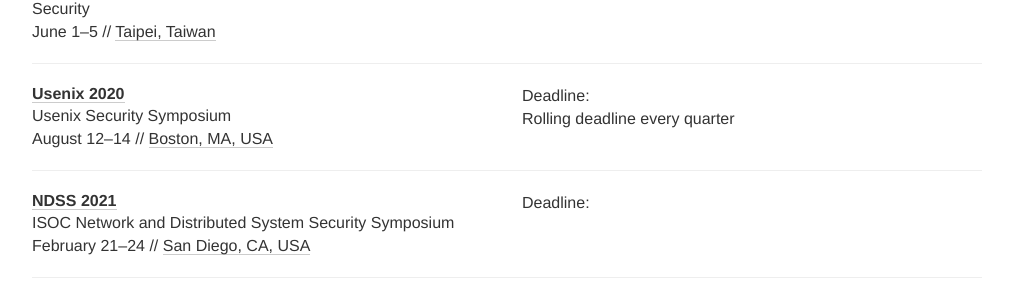
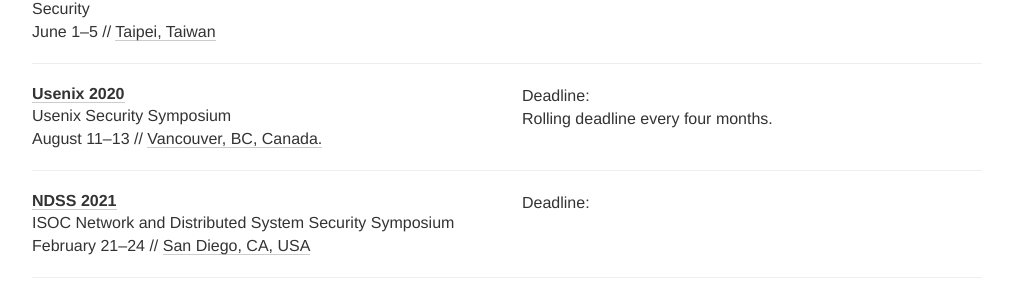
Before and after one commit to sec-deadlines/sec-deadlines.github.io, a Jekyll site: the page built from index.html, in a window 1280 px wide and 900 px high, scrolled down 539 px. Shown: the part 150-449 px from the top of the window, without its empty margins (133-1146 px from the left). Built offline with Jekyll 4.4.1, drawn with Linux system fonts in a browser that asks for light colours; nearby versions of some CDN libraries; comment, search, counter and statistics services are not loaded.

Commit message:
Update Usenix deadlines. Fix #52

```diff
--- a/_data/conferences.yml
+++ b/_data/conferences.yml
@@ -48,16 +48,13 @@
 - name: Usenix
   description: Usenix Security Symposium
   year: 2020
-  link: https://www.usenix.org/conference/usenixsecurity20
   deadline:
-    - "%y-08-23 19:59"
-    - "%y-11-15 19:59"
-    - "%y-02-15 19:59"
-    - "%y-05-15 19:59"
-  comment: Rolling deadline every quarter
-  timezone: America/New_York
-  date: "August 12-14"
-  place: Boston, MA, USA
+    - "%y-06-11 11:59"
+    - "%y-10-15 11:59"
+    - "%y-02-04 11:59"
+  comment: Rolling deadline every four months.
+  date: "August 11-13"
+  place: Vancouver, BC, Canada.
   tags: [SEC, PRIV]
 
 - name: NDSS
```
